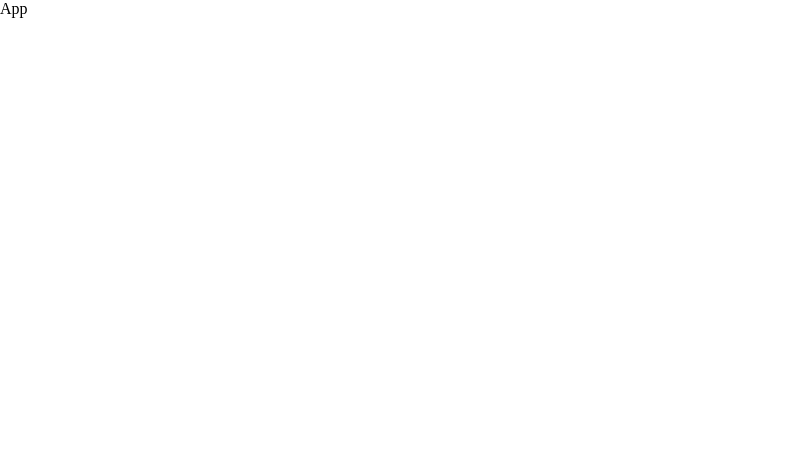
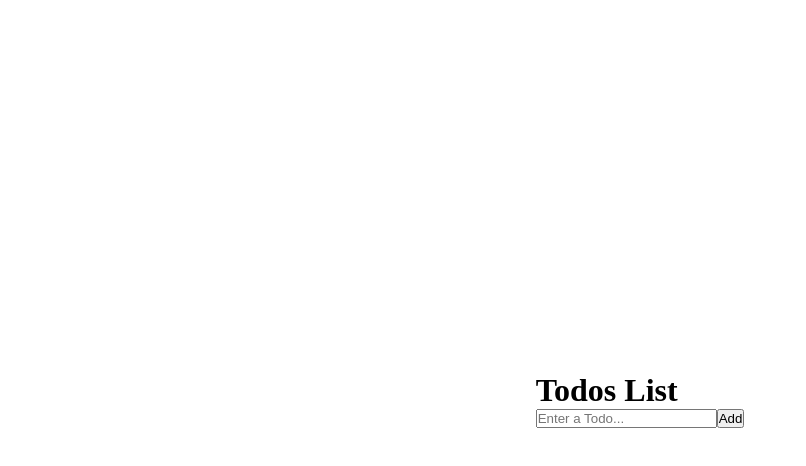
Before and after one commit to matannagar/ToDos-List-React, a React (Create React App) app: page / in a window 1280 px wide. Shown: the top 466 px of the page, without its empty margins (0-806 px from the left). Built offline with nearby package versions, Linux system fonts and the light colour scheme.

Commit message:
added search bar

```diff
--- a/package.json
+++ b/package.json
@@ -9,6 +9,7 @@
     "react": "^18.2.0",
     "react-dom": "^18.2.0",
     "react-scripts": "5.0.1",
+    "uuid": "^8.3.2",
     "web-vitals": "^2.1.4"
   },
   "scripts": {
--- a/public/index.html
+++ b/public/index.html
@@ -8,10 +8,11 @@
   <meta name="theme-color" content="#000000" />
   <meta name="description" content="Web site created using create-react-app" />
   <link rel="apple-touch-icon" href="%PUBLIC_URL%/logo192.png" />
+  <link rel="stylesheet" href="https://stackpath.bootstrapcdn.com/font-awesome/4.7.0/css/font-awsome.min.css"
+    type="text/css" />
   <!--
-      manifest.json provides metadata used when your web app is installed on a
-      user's mobile device or desktop. See https://developers.google.com/web/fundamentals/web-app-manifest/
-    -->
+    manifest.json provides metadata used when your web app is installed on a user's mobile device or desktop. See
+    https://developers.google.com/web/fundamentals/web-app-manifest/ -->
   <link rel="manifest" href="%PUBLIC_URL%/manifest.json" />
   <!--
       Notice the use of %PUBLIC_URL% in the tags above.
--- a/src/App.js
+++ b/src/App.js
@@ -1,9 +1,27 @@
 import './App.css';
+import React, { useState } from "react";
+import Header from './components/Header'
+import Form from './components/Form'
 
-function App() {
+const App = () => {
+  const [input, setInput] = useState("")
+  const [todos, setTodos] = useState([])
+
   return (
-    <div>
-      App
+    <div className="container">
+      <div className="app-wrapper">
+        <div>
+          <Header />
+        </div>
+        <div>
+          <Form
+            input={input}
+            setInput={setInput}
+            todos={todos}
+            setTodos={setTodos}
+          />
+        </div>
+      </div>
     </div>
   );
 }
--- /dev/null
+++ b/src/components/Form.js
@@ -0,0 +1,23 @@
+import React from 'react'
+
+const Form = ({ input, setInput, todos, setTodos }) => {
+
+    //event listener registering what is written inside the input bar to the app.js state
+    const onInputChange = (event) => {
+        setInput(event.target.value)
+    }
+
+    //default action that belongs to the event will not occur
+    const onFormSubmit = (event) => {
+        event.preventDefault();
+    }
+
+    return (
+        <form onSubmit={onFormSubmit}>
+            <input type="text" placeholder="Enter a Todo..." className="task-input" value={input} onChange={onInputChange} required />
+            <button className="button-add" type="submit">Add</button>
+        </form>
+    )
+}
+
+export default Form
--- /dev/null
+++ b/src/components/Header.js
@@ -0,0 +1,11 @@
+import React from 'react'
+
+const Header = () => {
+    return (
+        <div className=" header">
+            <h1>Todos List</h1>
+        </div>
+    )
+}
+
+export default Header
```
